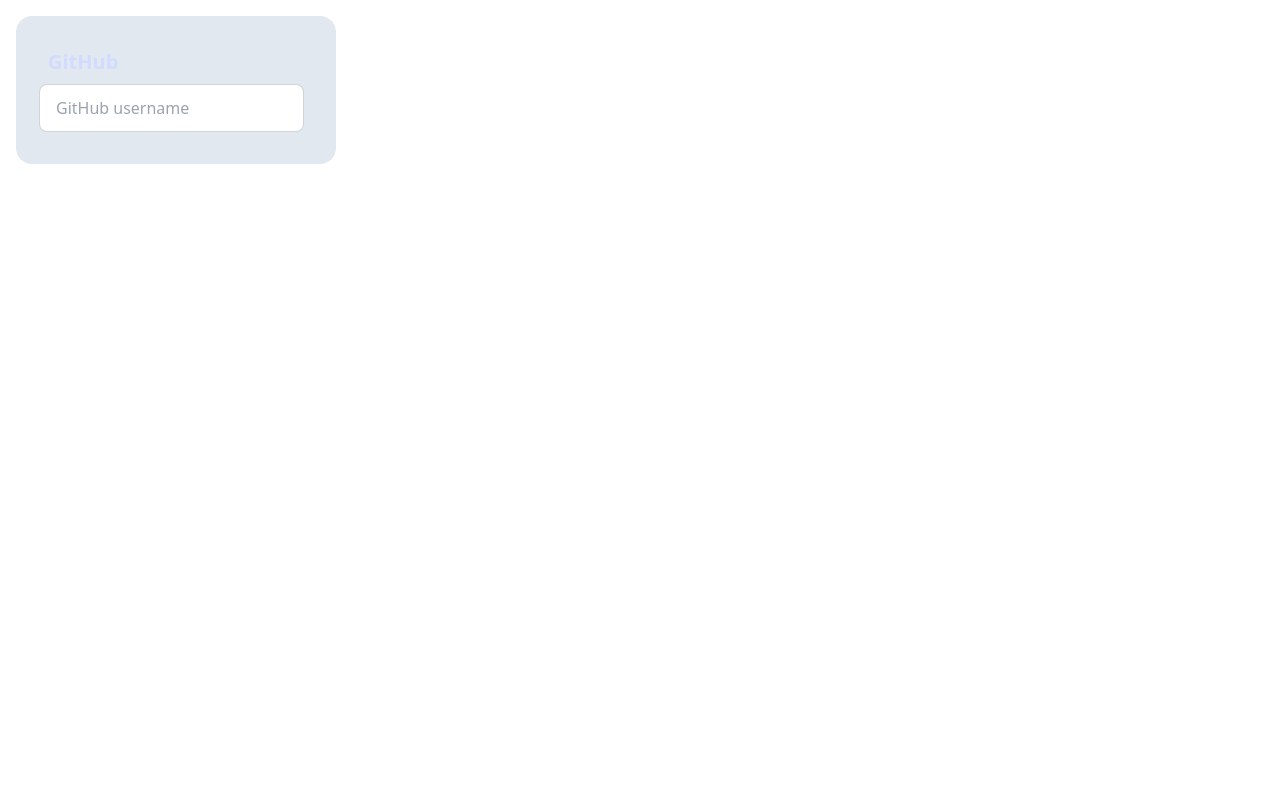
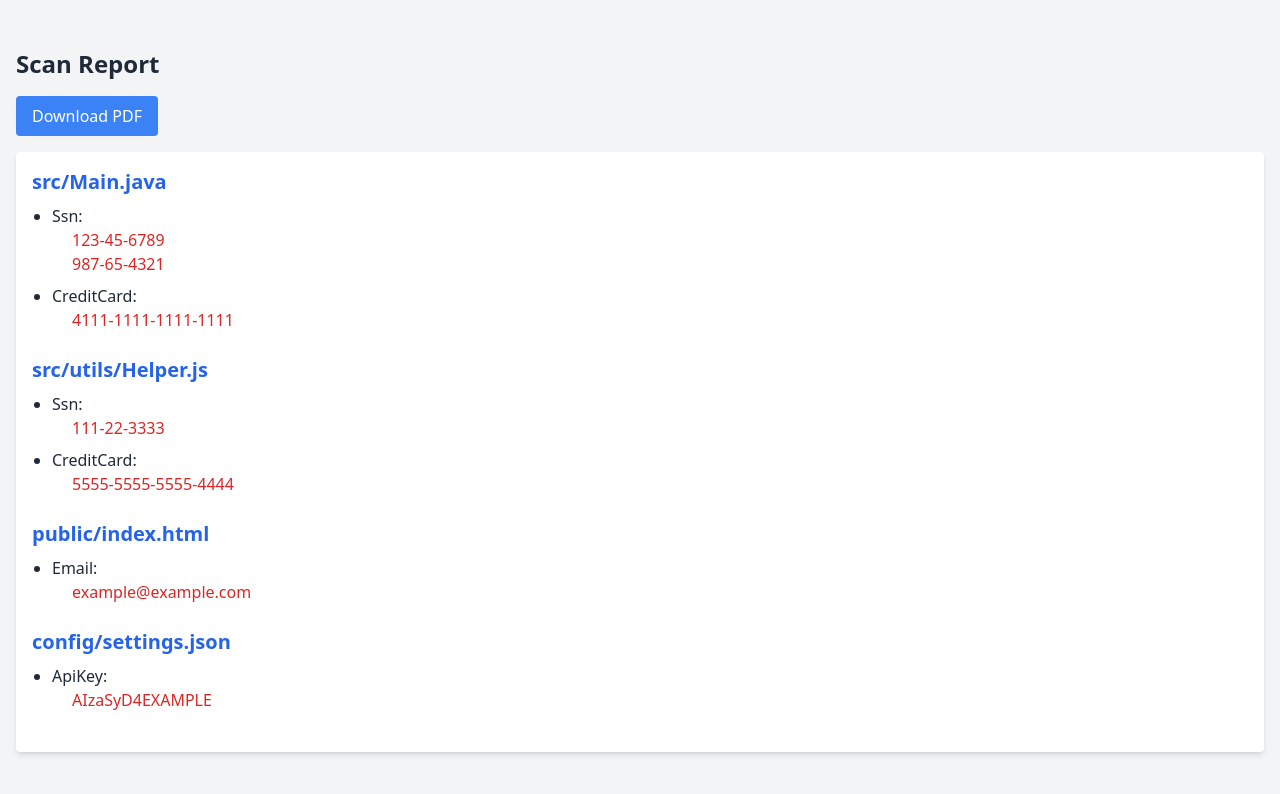
Before and after one commit to ayushsingh01042003/Scanner, a React (Vite) app in the folder Frontend/: page / in a window 1280 px wide. Shown: the top 794 px of the page. Built offline with nearby package versions, Linux system fonts and the light colour scheme.

Commit message:
Added report component

```diff
--- a/Frontend/package.json
+++ b/Frontend/package.json
@@ -10,6 +10,8 @@
     "preview": "vite preview"
   },
   "dependencies": {
+    "jspdf": "^2.5.1",
+    "jspdf-autotable": "^3.8.2",
     "react": "^18.2.0",
     "react-dom": "^18.2.0"
   },
--- a/Frontend/src/App.jsx
+++ b/Frontend/src/App.jsx
@@ -1,12 +1,28 @@
 import React from 'react'
 import './index.css'
-import GitHubCard from './components/GitHubCard'
+import Report from './components/Report'
 
 const App = () => {
+  const response = {
+    "src/Main.java": {
+      "ssn": ["123-45-6789", "987-65-4321"],
+      "creditCard": ["4111-1111-1111-1111"]
+    },
+    "src/utils/Helper.js": {
+      "ssn": ["111-22-3333"],
+      "creditCard": ["5555-5555-5555-4444"]
+    },
+    "public/index.html": {
+      "email": ["example@example.com"]
+    },
+    "config/settings.json": {
+      "apiKey": ["AIzaSyD4EXAMPLE"]
+    }
+  };
   return (
-    <>
-      <GitHubCard />
-    </>
+    <div className="min-h-screen bg-gray-100 flex items-center justify-center">
+      <Report data={response} />
+    </div>
   )
 }
 
--- /dev/null
+++ b/Frontend/src/components/Report.jsx
@@ -0,0 +1,89 @@
+import React from 'react';
+import jsPDF from 'jspdf';
+import 'jspdf-autotable';
+
+const Report = ({ data }) => {
+  const handleDownload = () => {
+    const pdf = new jsPDF();
+    pdf.setFontSize(18);
+    pdf.text('Scan Report', 14, 22);
+    pdf.setFontSize(12);
+
+    let yOffset = 30;
+
+    Object.entries(data).forEach(([filePath, fileData], fileIndex) => {
+      if (yOffset > 280) {
+        pdf.addPage();
+        yOffset = 20;
+      }
+
+      pdf.setFontSize(14);
+      pdf.setTextColor(0, 0, 255);
+      pdf.text(filePath, 14, yOffset);
+      pdf.setTextColor(0);
+      pdf.setFontSize(12);
+      yOffset += 10;
+
+      Object.entries(fileData).forEach(([key, values]) => {
+        if (yOffset > 280) {
+          pdf.addPage();
+          yOffset = 20;
+        }
+
+        pdf.text(`${key.charAt(0).toUpperCase() + key.slice(1)}:`, 14, yOffset);
+        yOffset += 7;
+
+        values.forEach((item) => {
+          if (yOffset > 280) {
+            pdf.addPage();
+            yOffset = 20;
+          }
+
+          pdf.setTextColor(255, 0, 0);
+          pdf.text(`• ${item}`, 20, yOffset);
+          pdf.setTextColor(0);
+          yOffset += 7;
+        });
+
+        yOffset += 5;
+      });
+
+      yOffset += 10; // Add some space between file sections
+    });
+
+    pdf.save('report.pdf');
+  };
+
+  return (
+    <div className="container mx-auto p-4">
+      <h1 className="text-2xl font-bold mb-4">Scan Report</h1>
+      <button
+        onClick={handleDownload}
+        className="bg-blue-500 text-white py-2 px-4 rounded mb-4"
+      >
+        Download PDF
+      </button>
+      <div className="bg-white shadow-md rounded p-4">
+        {Object.keys(data).map((filePath) => (
+          <div key={filePath} className="mb-6">
+            <h2 className="text-xl font-semibold text-blue-600">{filePath}</h2>
+            <ul className="list-disc pl-5 mt-2">
+              {Object.keys(data[filePath]).map((key) => (
+                <li key={key} className="mb-2">
+                  <span className="font-medium">{key.charAt(0).toUpperCase() + key.slice(1)}:</span>
+                  <ul className="list-inside list-circle pl-5">
+                    {data[filePath][key].map((item, index) => (
+                      <li key={index} className="text-red-600">{item}</li>
+                    ))}
+                  </ul>
+                </li>
+              ))}
+            </ul>
+          </div>
+        ))}
+      </div>
+    </div>
+  );
+};
+
+export default Report;
```
